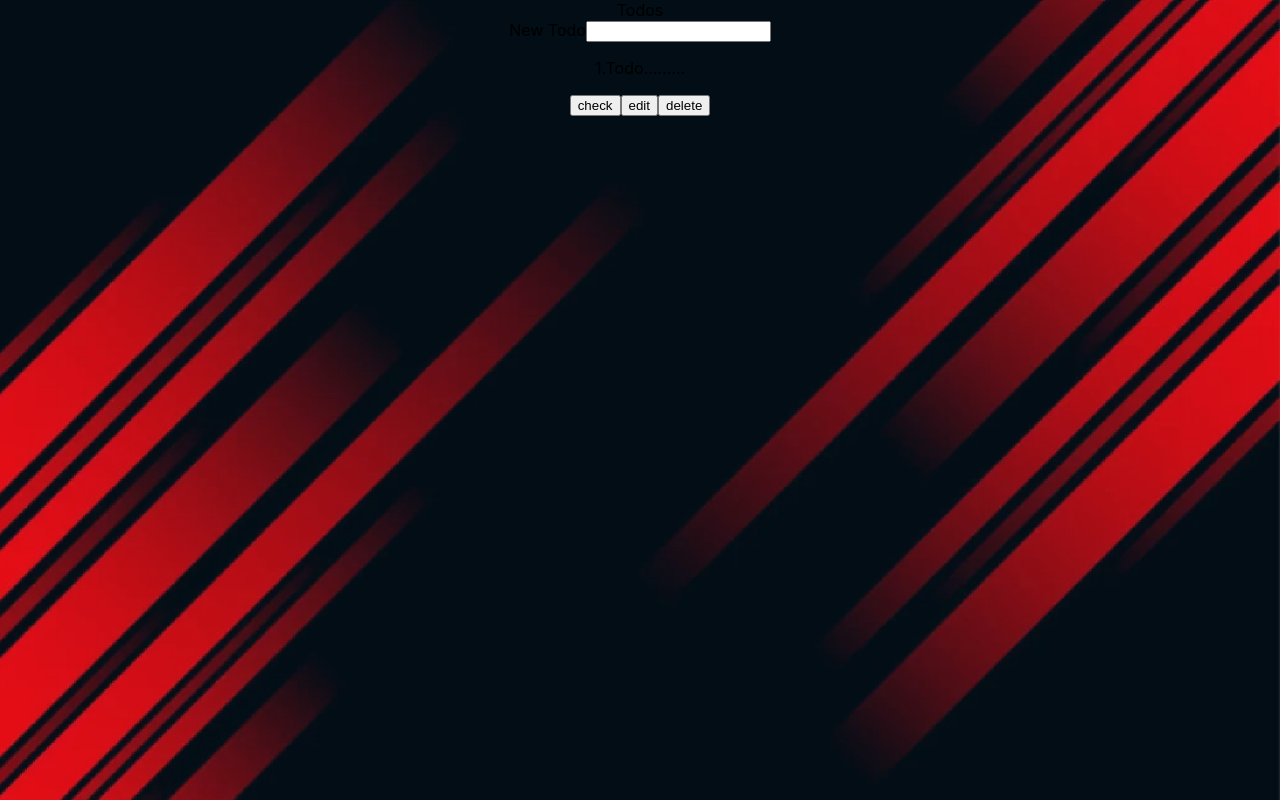
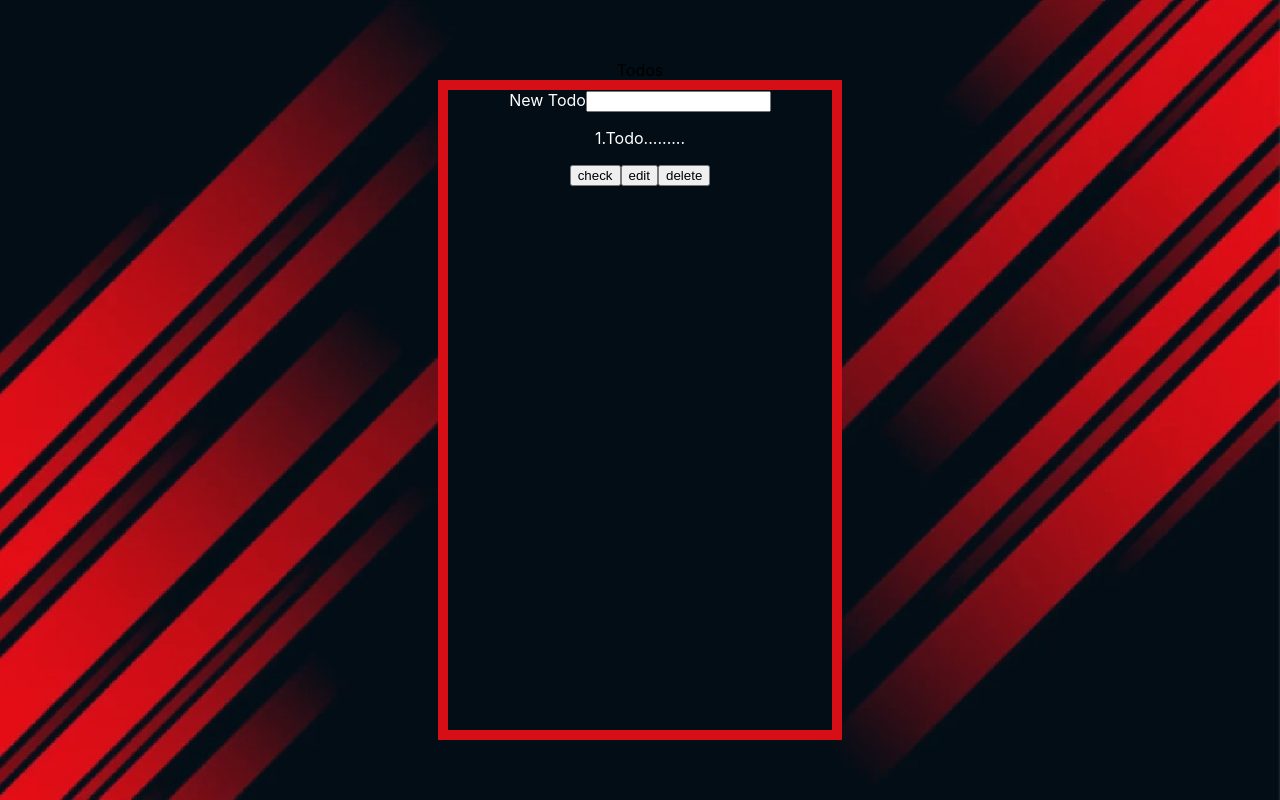
Before and after one commit to mohaali482/react-todo, a React (Create React App) app: page / in a window 1280 px wide. Built offline with nearby package versions, Linux system fonts and the light colour scheme.

Commit message:
Add container as a styled div

```diff
--- a/src/components/Todos/index.js
+++ b/src/components/Todos/index.js
@@ -3,16 +3,17 @@ import Input from './Input';
 import reducer from './reducer';
 import initialState from './state';
 import Todos from './Todos';
+import { Container } from './styled/Container';
 
 
 
 const Todo = () => {
   const [todos, dispatch] = useReducer(reducer, initialState);
   return (
-    <div>
+    <Container>
         <Input dispatch={dispatch}/>
         <Todos todos={todos} />
-    </div>
+    </Container>
   )
 }
 
--- /dev/null
+++ b/src/components/Todos/styled/Container.js
@@ -0,0 +1,9 @@
+import styled from "styled-components";
+
+export const Container = styled.div`
+background-color: #020D15;
+border: 10px solid #D60E15;
+color: white;
+min-height: 80vh;
+min-width: 30vw;
+`
--- a/src/index.css
+++ b/src/index.css
@@ -8,6 +8,9 @@ body {
   font-family: -apple-system, BlinkMacSystemFont, 'Segoe UI', 'Roboto', 'Oxygen',
     'Ubuntu', 'Cantarell', 'Fira Sans', 'Droid Sans', 'Helvetica Neue',
     sans-serif;
+  display: flex;
+  align-items: center;
+  justify-content: center;
   -webkit-font-smoothing: antialiased;
   -moz-osx-font-smoothing: grayscale;
 }
```
